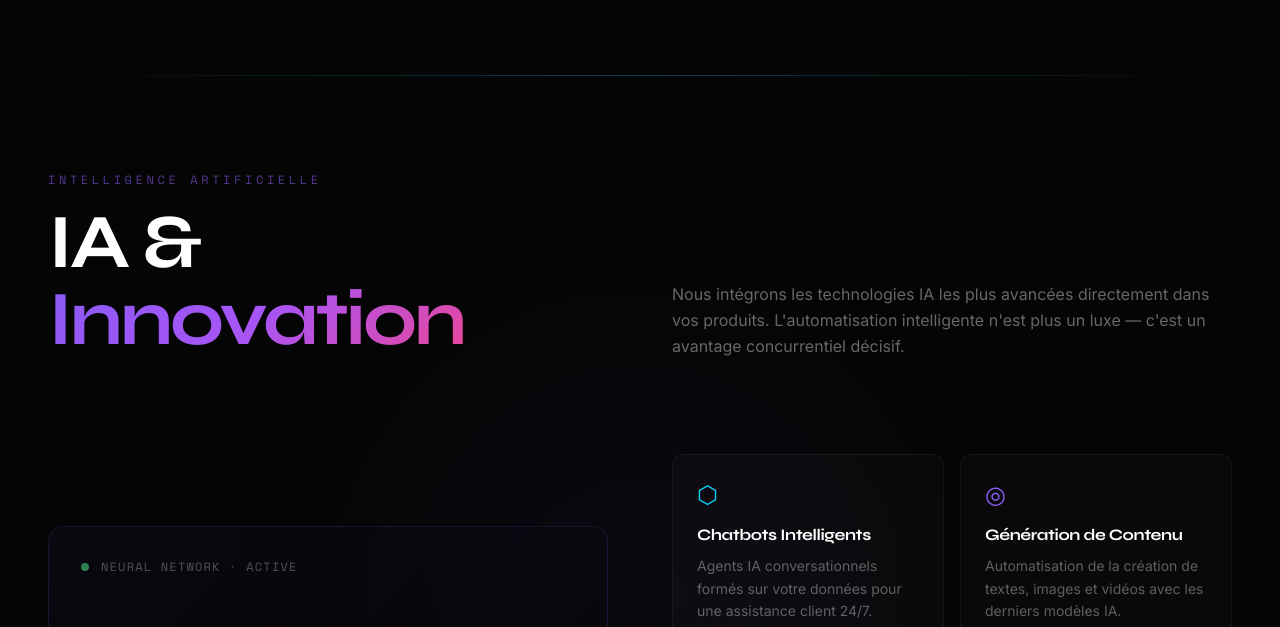
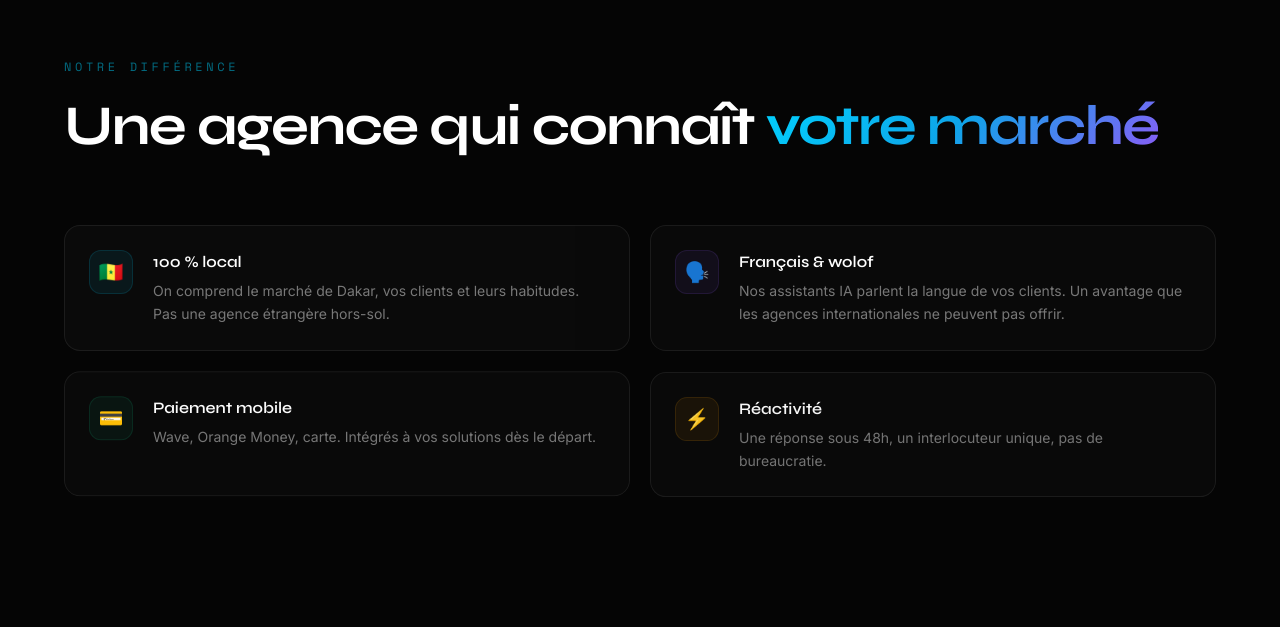
Before and after one commit to skyworksweb/skywoksweb, a Next.js app: page / in a window 1280 px wide. Shown: the part 7033-7660 px from the top of the page. Built offline with nearby package versions, Linux system fonts and the light colour scheme.

Commit message:
feat: section 'Une agence qui connaît votre marché' — 4 avantages locaux

```diff
--- a/app/page.tsx
+++ b/app/page.tsx
@@ -11,6 +11,7 @@ import Services from "@/components/sections/Services";
 import Pricing from "@/components/sections/Pricing";
 import Projects from "@/components/sections/Projects";
 import Process from "@/components/sections/Process";
+import WhyLocal from "@/components/sections/WhyLocal";
 import AISection from "@/components/sections/AISection";
 import Testimonials from "@/components/sections/Testimonials";
 import Contact from "@/components/sections/Contact";
@@ -76,6 +77,9 @@ export default function Home() {
           {/* Process */}
           <Process />
 
+          {/* Why Local */}
+          <WhyLocal />
+
           {/* AI Section */}
           <AISection />
 
--- /dev/null
+++ b/components/sections/WhyLocal.tsx
@@ -0,0 +1,102 @@
+"use client";
+import { useRef } from "react";
+import { motion, useInView } from "framer-motion";
+
+const advantages = [
+  {
+    icon: "🇸🇳",
+    title: "100 % local",
+    text: "On comprend le marché de Dakar, vos clients et leurs habitudes. Pas une agence étrangère hors-sol.",
+    color: "#00D4FF",
+  },
+  {
+    icon: "🗣️",
+    title: "Français & wolof",
+    text: "Nos assistants IA parlent la langue de vos clients. Un avantage que les agences internationales ne peuvent pas offrir.",
+    color: "#8B5CF6",
+  },
+  {
+    icon: "💳",
+    title: "Paiement mobile",
+    text: "Wave, Orange Money, carte. Intégrés à vos solutions dès le départ.",
+    color: "#10B981",
+  },
+  {
+    icon: "⚡",
+    title: "Réactivité",
+    text: "Une réponse sous 48h, un interlocuteur unique, pas de bureaucratie.",
+    color: "#F59E0B",
+  },
+];
+
+export default function WhyLocal() {
+  const ref = useRef(null);
+  const inView = useInView(ref, { once: true, margin: "-80px" });
+
+  return (
+    <section className="relative py-20 md:py-28 px-4 md:px-12">
+      <div className="max-w-6xl mx-auto">
+        {/* Header */}
+        <motion.div
+          ref={ref}
+          className="mb-12 md:mb-16"
+          initial={{ opacity: 0, y: 32 }}
+          animate={inView ? { opacity: 1, y: 0 } : {}}
+          transition={{ duration: 0.7, ease: [0.22, 1, 0.36, 1] }}
+        >
+          <span className="font-mono text-xs tracking-[0.3em] text-electric/50 uppercase block mb-4">
+            Notre différence
+          </span>
+          <h2
+            className="font-display font-bold text-white leading-tight"
+            style={{ fontSize: "clamp(1.8rem, 5vw, 3.5rem)", letterSpacing: "-0.03em" }}
+          >
+            Une agence qui connaît
+            <span className="gradient-text-blue"> votre marché</span>
+          </h2>
+        </motion.div>
+
+        {/* Cards */}
+        <div className="grid grid-cols-1 sm:grid-cols-2 gap-4 md:gap-5">
+          {advantages.map((adv, i) => (
+            <motion.div
+              key={adv.title}
+              className="flex gap-5 p-6 rounded-2xl"
+              style={{
+                background: "rgba(255,255,255,0.025)",
+                border: "1px solid rgba(255,255,255,0.07)",
+              }}
+              initial={{ opacity: 0, y: 32 }}
+              animate={inView ? { opacity: 1, y: 0 } : {}}
+              transition={{ duration: 0.65, delay: 0.1 + i * 0.1, ease: [0.22, 1, 0.36, 1] }}
+            >
+              {/* Icon */}
+              <div
+                className="shrink-0 w-11 h-11 rounded-xl flex items-center justify-center text-xl"
+                style={{
+                  background: `${adv.color}12`,
+                  border: `1px solid ${adv.color}22`,
+                }}
+              >
+                {adv.icon}
+              </div>
+
+              {/* Text */}
+              <div>
+                <h3
+                  className="font-display font-semibold text-white mb-1.5"
+                  style={{ fontSize: "1rem" }}
+                >
+                  {adv.title}
+                </h3>
+                <p className="text-white/45 text-sm leading-relaxed">
+                  {adv.text}
+                </p>
+              </div>
+            </motion.div>
+          ))}
+        </div>
+      </div>
+    </section>
+  );
+}
```
